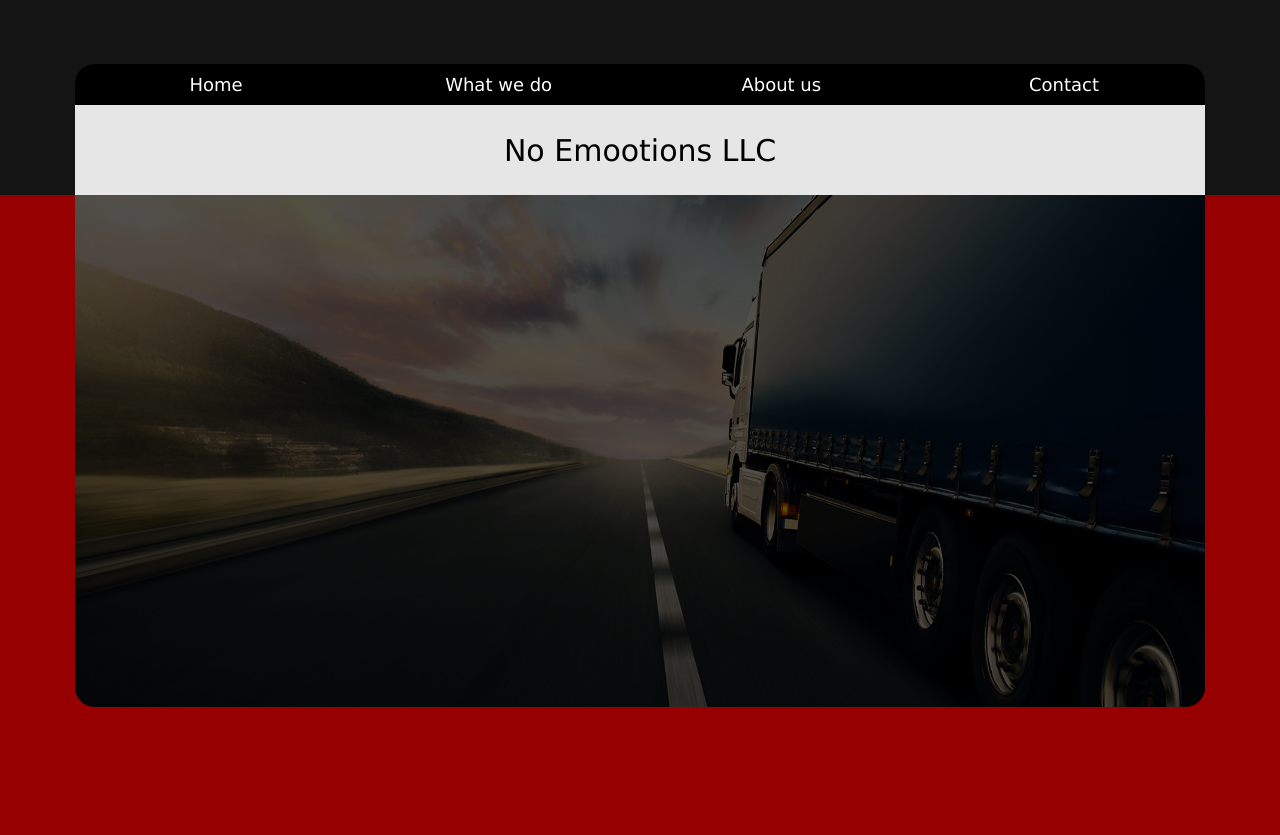
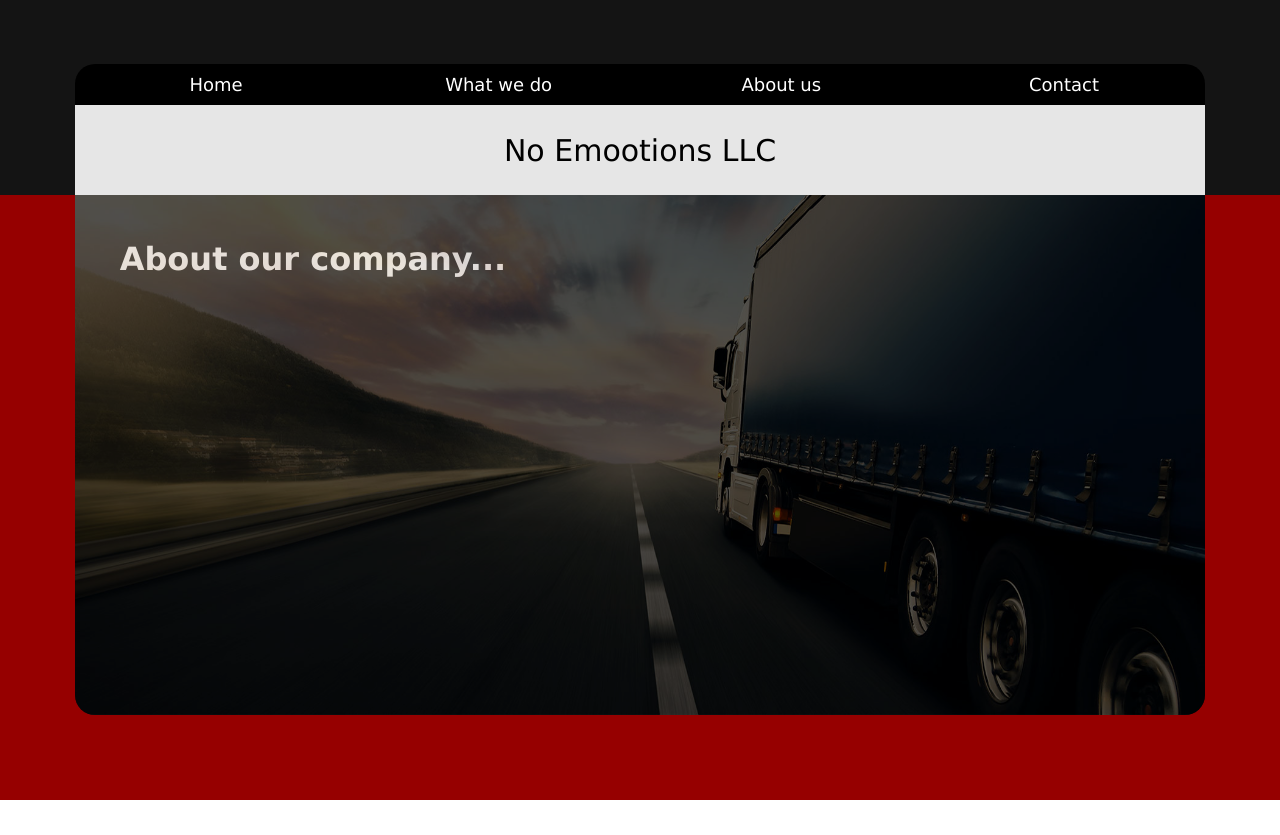
Before and after one commit to dusanmanic/noemotionllc, a plain HTML site: page about_us.html in a window 1280 px wide. After the commit the page ends 800 px from the top, so only its background shows below. Drawn offline with Linux system fonts and the light colour scheme.

Commit message:
05.08.20

```diff
--- a/about_us.html
+++ b/about_us.html
@@ -28,7 +28,7 @@
         <div class="col-12" id="red">
             <div class="col-10" id="pageImage">
                 <div id="masterPage">
-                    5
+                    <h1 id="aboutus"> About our company...</h1>
                 </div>
             </div>
         </div>
--- a/style.css
+++ b/style.css
@@ -27,11 +27,18 @@ html, body {
 
 #red {
     background-color: rgb(150, 0, 0);
-    height: 80%;
+    height: 70vh;
     display: flex;
     justify-content: center;
 }
 
+
+#aboutus {
+    color: white;
+    font-family: Verdana, Geneva, sans-serif;
+    padding-left: 45px;
+    padding-top: 45px;
+}
 
 #header {
     align-self: flex-end;
@@ -57,6 +64,10 @@ nav ul li {
     background-color: black;
 }
 
+.borL {
+    border-left: 1px solid white;
+}
+
 nav ul li a {
     color: white;
     font-size: 18px;
@@ -75,10 +86,10 @@ a:hover {
 
 
 #pageImage {
-    background-color: chartreuse;
     background-image: url("slike/page.jpg");
     background-size: cover;
-    height: 80%;
+    background-position: center;
+    height: 65vh;
     border-bottom-left-radius: 20px;
     border-bottom-right-radius: 20px;
 }
```
Also changed, not shown: index.html (+4 -4 lines).
